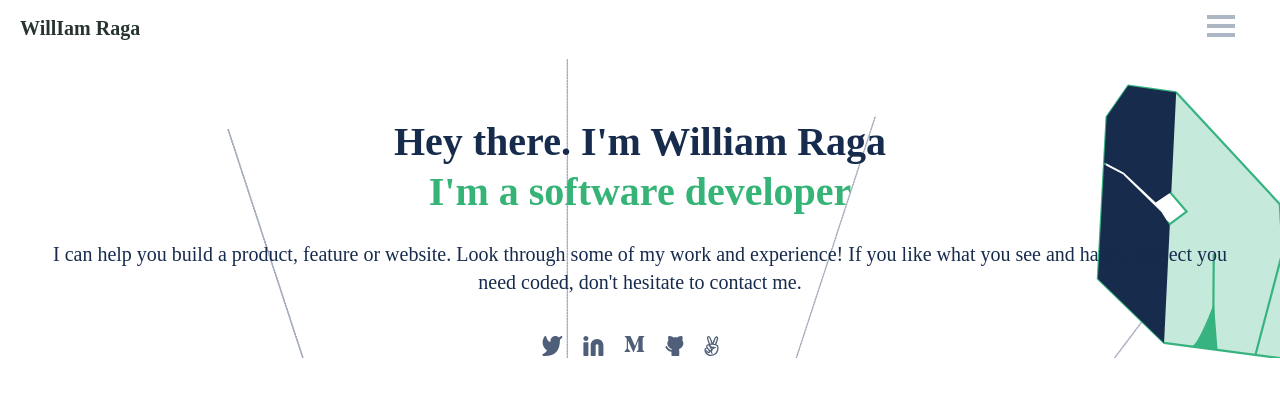
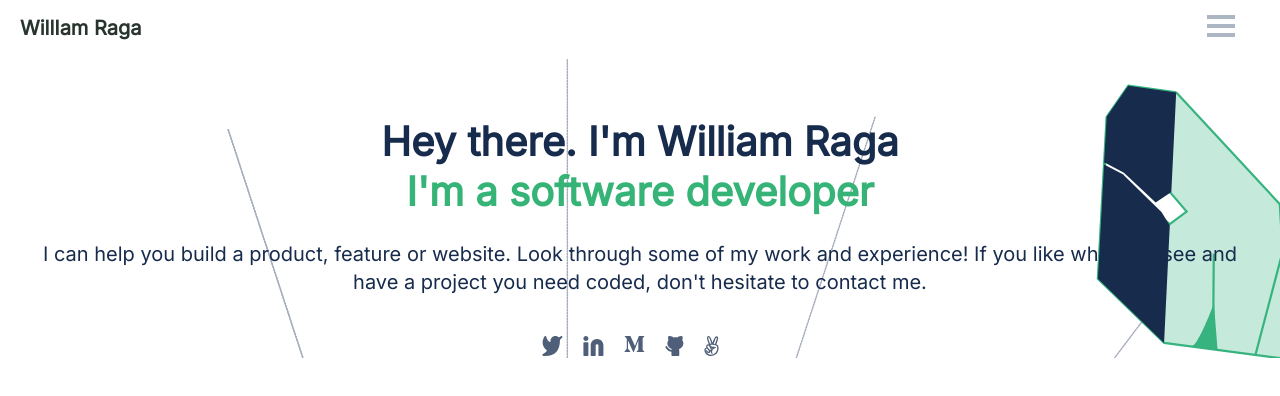
Before and after one commit to itsmraga-hub/Portfolio-3, a website: page index.html in a window 1280 px wide. Drawn offline with Linux system fonts and the light colour scheme.

Commit message:
added inter font family

```diff
--- a/styles.css
+++ b/styles.css
@@ -1,3 +1,5 @@
+@import url('https://fonts.googleapis.com/css2?family=Inter&display=swap');
+
 * {
   margin: 0;
   padding: 0;
@@ -7,6 +9,7 @@
 html {
   width: 100%;
   font-size: 62.5%;
+  font-family: 'Inter', sans-serif;
 }
 
 body {
```
